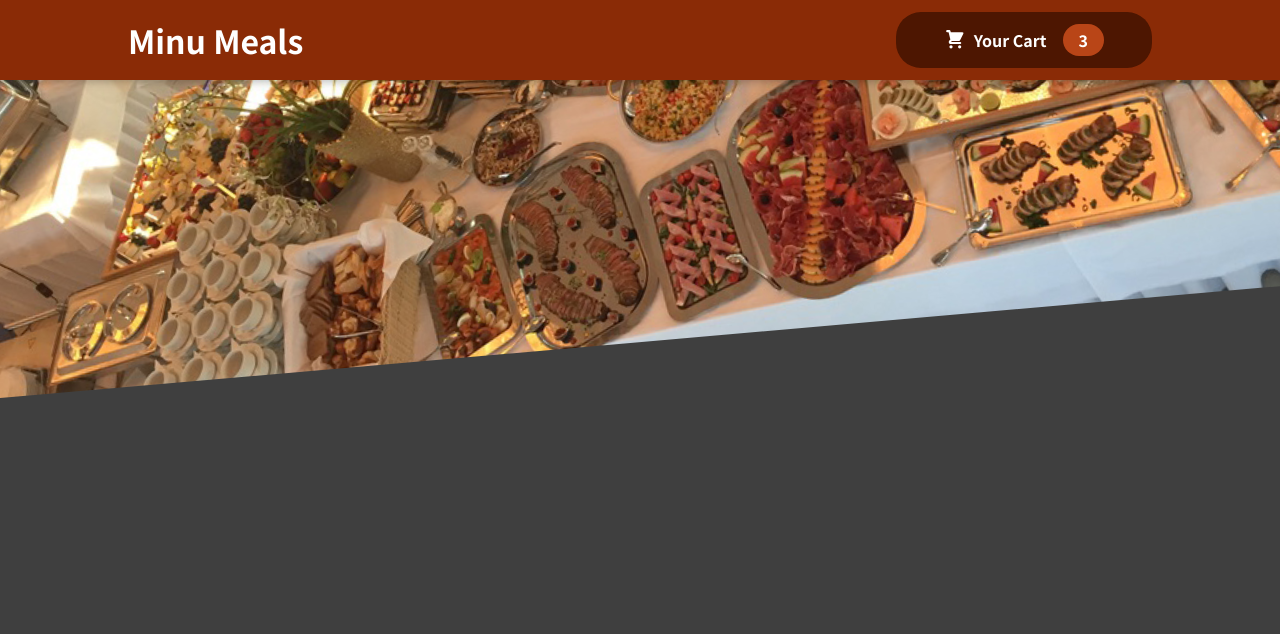
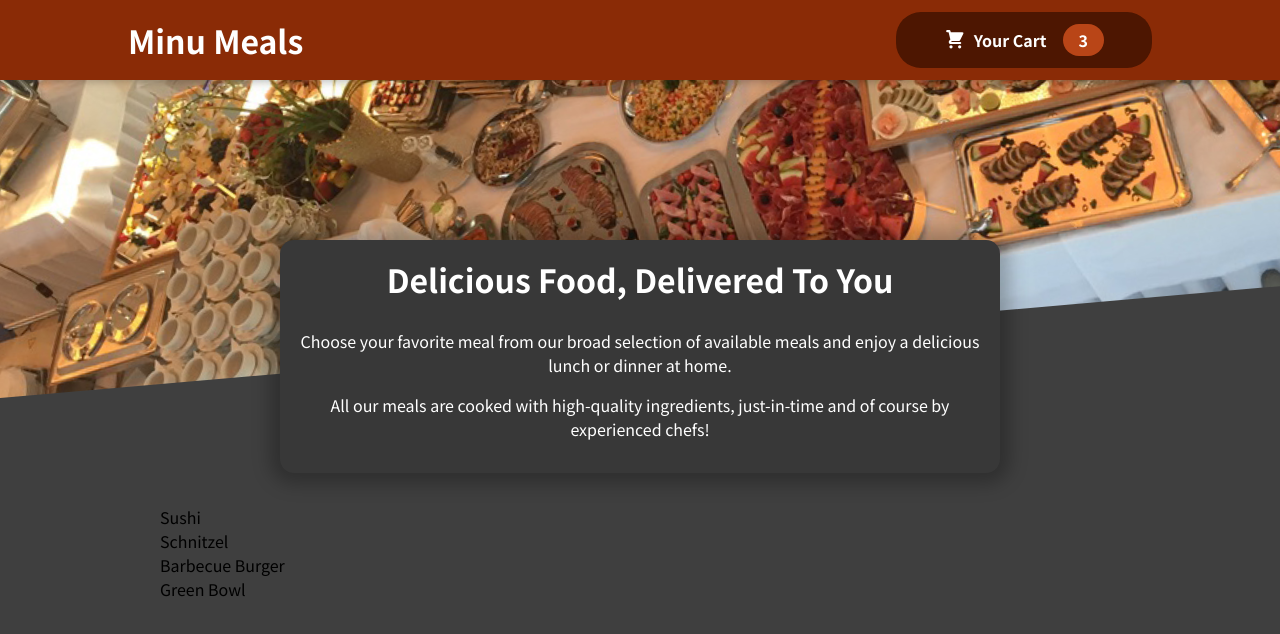
Before and after one commit to Pratheek161001/restaurant-app, a React (Create React App) app: page / in a window 1280 px wide. Shown: the top 634 px of the page. Built offline with nearby package versions, Linux system fonts and the light colour scheme.

Commit message:
summary part done

```diff
--- a/src/App.js
+++ b/src/App.js
@@ -1,9 +1,13 @@
 import { Fragment } from "react";
 import Header from "./Components/Layout/Header";
+import Meals from "./Components/Meals/Meals";
 function App() {
   return (
     <Fragment>
       <Header></Header>
+      <main>
+        <Meals></Meals>
+      </main>
     </Fragment>
   );
 }
--- /dev/null
+++ b/src/Components/Meals/AvailableMeals.js
@@ -0,0 +1,40 @@
+import React from 'react'
+import clasees from './AvailableMeals.module.css'
+const DUMMY_MEALS = [
+    {
+      id: 'm1',
+      name: 'Sushi',
+      description: 'Finest fish and veggies',
+      price: 22.99,
+    },
+    {
+      id: 'm2',
+      name: 'Schnitzel',
+      description: 'A german specialty!',
+      price: 16.5,
+    },
+    {
+      id: 'm3',
+      name: 'Barbecue Burger',
+      description: 'American, raw, meaty',
+      price: 12.99,
+    },
+    {
+      id: 'm4',
+      name: 'Green Bowl',
+      description: 'Healthy...and green...',
+      price: 18.99,
+    },
+  ];
+const AvailableMeals = () => {
+    const melasList=DUMMY_MEALS.map(meal=><li>{meal.name}</li>);
+  return (
+    <section className={clasees.meals}>
+        <ul>
+            {melasList}
+        </ul>
+    </section>
+  )
+}
+
+export default AvailableMeals;
--- /dev/null
+++ b/src/Components/Meals/AvailableMeals.module.css
@@ -0,0 +1,24 @@
+.meals {
+    max-width: 60rem;
+    width: 90%;
+    margin: 2rem auto;
+    animation: meals-appear 1s ease-out forwards;
+  }
+
+  .meals ul {
+    list-style: none;
+    margin: 0;
+    padding: 0;
+  }
+
+  @keyframes meals-appear {
+    from {
+      opacity: 0;
+      transform: translateY(3rem);
+    }
+
+    to {
+      opacity: 1;
+      transform: translateY(0);
+    }
+  }
--- /dev/null
+++ b/src/Components/Meals/Meals.js
@@ -0,0 +1,14 @@
+import React, { Fragment } from 'react'
+import MealsSummary from './MealsSummary'
+import AvailableMeals from './AvailableMeals'
+
+const Meals = () => {
+  return (
+    <Fragment>
+        <MealsSummary></MealsSummary>
+        <AvailableMeals></AvailableMeals>
+    </Fragment>
+  )
+}
+
+export default Meals
--- /dev/null
+++ b/src/Components/Meals/MealsSummary.js
@@ -0,0 +1,19 @@
+import classes from './MealsSummary.module.css';
+
+const MealsSummary = () => {
+  return (
+    <section className={classes.summary}>
+      <h2>Delicious Food, Delivered To You</h2>
+      <p>
+        Choose your favorite meal from our broad selection of available meals
+        and enjoy a delicious lunch or dinner at home.
+      </p>
+      <p>
+        All our meals are cooked with high-quality ingredients, just-in-time and
+        of course by experienced chefs!
+      </p>
+    </section>
+  );
+};
+
+export default MealsSummary;
--- /dev/null
+++ b/src/Components/Meals/MealsSummary.module.css
@@ -0,0 +1,18 @@
+.summary {
+    text-align: center;
+    max-width: 45rem;
+    width: 90%;
+    margin: auto;
+    margin-top: -10rem;
+    position: relative;
+    background-color: #383838;
+    color: white;
+    border-radius: 14px;
+    padding: 1rem;
+    box-shadow: 0 1px 18px 10px rgba(0, 0, 0, 0.25);
+  }
+
+  .summary h2 {
+    font-size: 2rem;
+    margin-top: 0;
+  }
```
Also changed, not shown: 1 other file (tests, documents, lock files or other folders).
